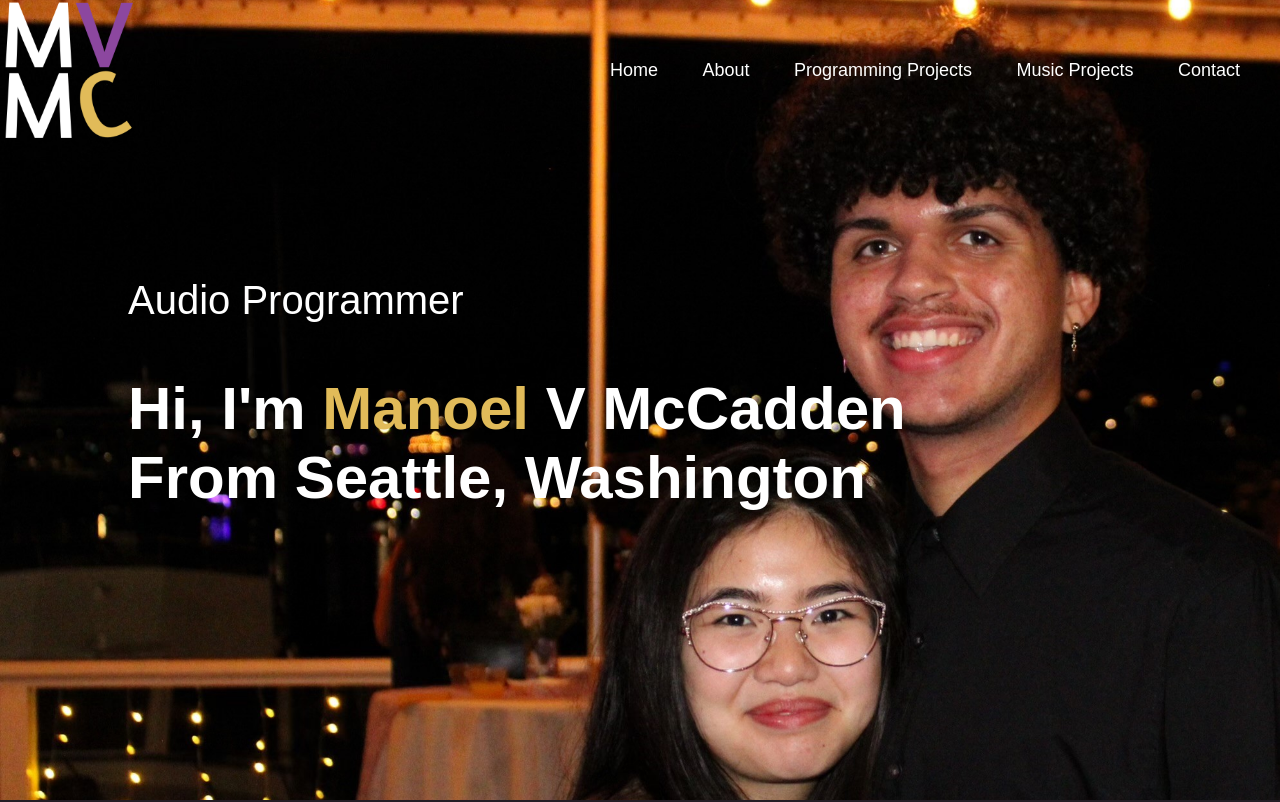
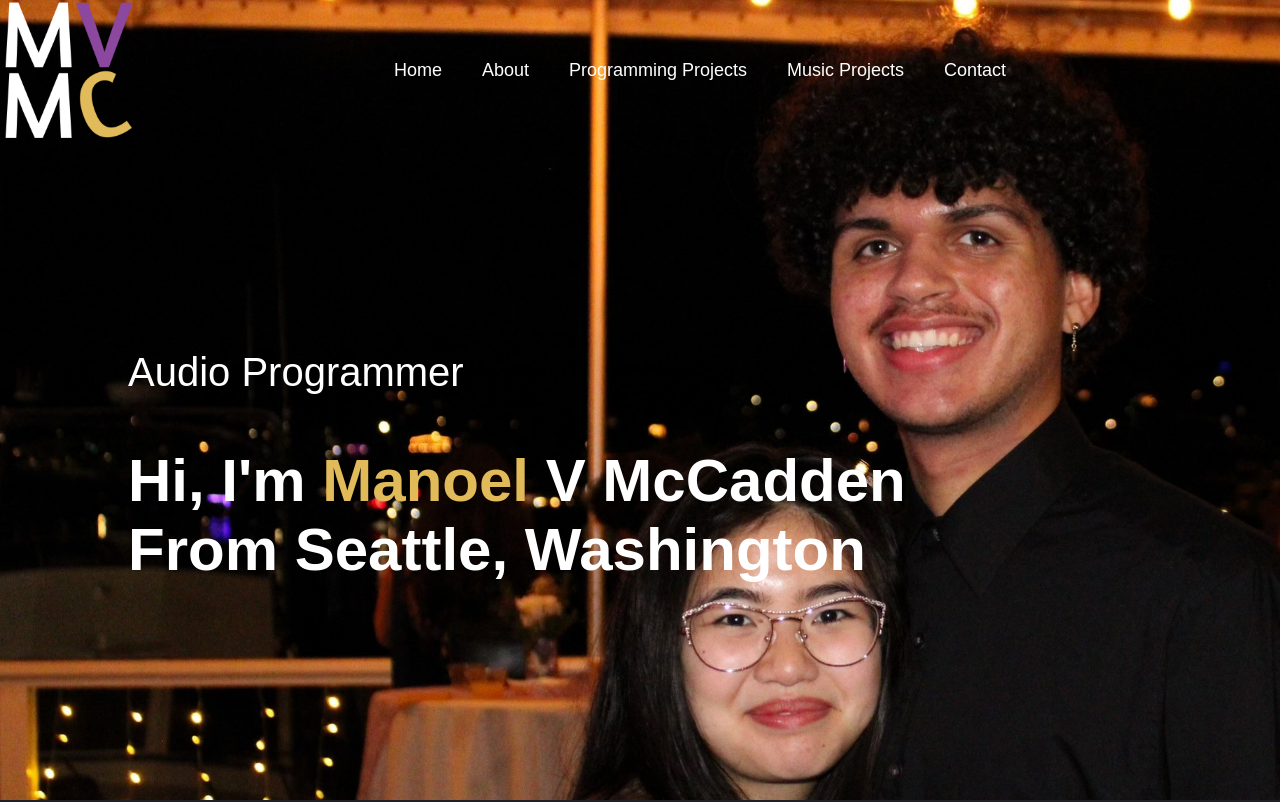
Before and after one commit to mvmccadden/ManoelMcCadden, a plain HTML site: page index.html in a window 1280 px wide. Shown: the top 802 px of the page. Drawn offline with Linux system fonts and the light colour scheme.

Commit message:
Added scrollable nav bar

```diff
--- a/index.html
+++ b/index.html
@@ -75,7 +75,7 @@
                                     </li>
                                     <li>
                                         <span class="spanTitle">Game Design:</span class="spanTitle">
-                                        <br><span = class="spanDetails">Designed/Programed 3 games within a team setting</span class="spanDetails">
+                                        <br><span = class="spanDetails">Designed/Programmed 3 games within a team setting</span class="spanDetails">
                                     </li>
                                 </ul>
                             </div>
@@ -84,5 +84,6 @@
                 </div>
             </div>
         </div>
+    <script src="scripts.js"></script>
     </body>
 </html>
--- a/scripts.js
+++ b/scripts.js
@@ -0,0 +1,13 @@
+window.addEventListener('scroll', function()
+{
+    var nav = document.querySelector('nav');
+
+    if(window.scrollY > 500)
+    {
+        nav.classList.add('scroll');
+    }
+    else
+    {
+        nav.classList.remove('scroll');
+    }
+})
--- a/style.css
+++ b/style.css
@@ -28,11 +28,29 @@ nav
     justify-content: space-between;
     flex-wrap: wrap;
     padding-right: 20px;
+    position: fixed;
+    top: 0;
+    width: 100%;
+    background: #231e2500;
+    transition: 0.5s;
+}
+
+nav.scroll
+{
+    background: #231e25;
+    height: 140px;
 }
 
 .logo
 {
     width: 140px;
+}
+
+nav ul
+{
+    display: flex;
+    justify-content: center;
+    flex-grow: 1;
 }
 
 nav ul li
@@ -78,7 +96,7 @@ nav ul li a:hover::after
 .header-text
 {
     padding: 10px 10%;
-    margin-top: 10%;
+    padding-top: 350px;
     font-size: 40px;
 }
 
```
